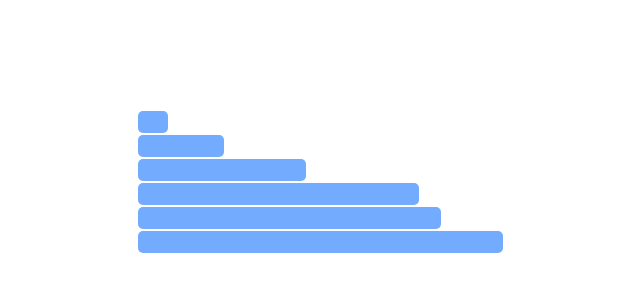
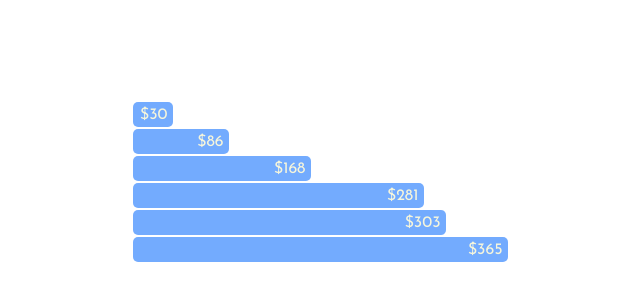
Before and after one commit to kvoncode/d3-scrimba-perborgen, a plain HTML site: page index.html in a window 1280 px wide. Shown: the part 218-518 px from the top of the page, without its empty margins (320-960 px from the left). Drawn offline with nearby package versions, Linux system fonts and the light colour scheme.

Commit message:
add: font,money

```diff
--- a/index.html
+++ b/index.html
@@ -5,6 +5,8 @@
     <title>Scrimba D3.js tutorial by @perborgen</title>
     <meta charset="utf-8" />
     <link rel="stylesheet" href="style.css" />
+
+    <link rel="stylesheet" href="https://fonts.googleapis.com/css?family=Josefin+Sans&display=swap">
   </head>
   <body>
     <div id="root">
--- a/style.css
+++ b/style.css
@@ -20,7 +20,11 @@ body {
 
 .bar {
     margin: 1px;
+    padding: 5px;
     background-color: #73ABFE;
-    height: 22px;
+    height: 15px;
     border-radius: 5px;
+    color: beige;
+    text-align: right;
+    font-family: 'Josefin Sans', sans-serif;
 }
--- a/viz.js
+++ b/viz.js
@@ -9,3 +9,6 @@ d3.select("#chart")
     .style("width", function(d,i) {
       return d + "px"
     })
+    .text(function(d) {
+      return "$" + d
+    })
```
